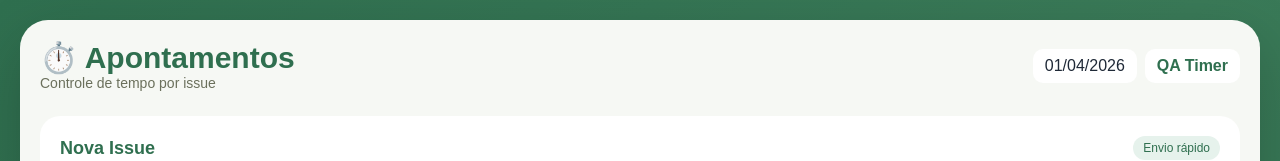
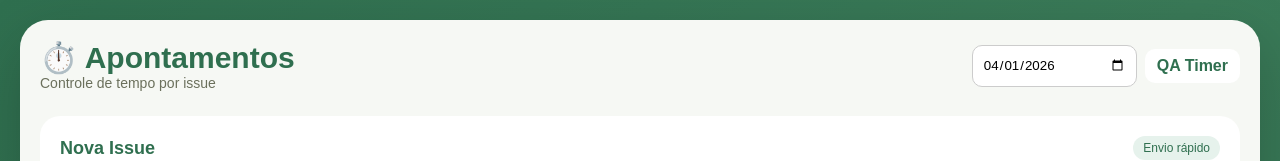
Before and after one commit to WelitonFranco/apontamentos-app, a Next.js app: page / in a window 1280 px wide. Shown: the top 161 px of the page. Built offline with nearby package versions, Linux system fonts and the light colour scheme.

Commit message:
Sync new issue date with report date picker

```diff
--- a/app/globals.css
+++ b/app/globals.css
@@ -57,6 +57,7 @@ body {
   display: flex;
   gap: 8px;
   flex-wrap: wrap;
+  align-items: center;
 }
 
 .topbar-badge {
@@ -68,6 +69,11 @@ body {
 .topbar-badge-strong {
   font-weight: bold;
   color: #2f6f4f;
+}
+
+.report-date-field {
+  width: 165px;
+  height: 36px;
 }
 
 /* CARD */
@@ -124,6 +130,11 @@ body {
   border-radius: 10px;
   padding: 8px 12px;
   cursor: pointer;
+}
+
+.btn:disabled {
+  opacity: 0.5;
+  cursor: not-allowed;
 }
 
 .btn-primary {
@@ -214,6 +225,12 @@ body {
 .issue-title-line {
   font-weight: bold;
   font-size: 14px;
+}
+
+.issue-text-strong {
+  font-size: 14px;
+  font-weight: 700;
+  color: #1f2937;
 }
 
 .issue-link {
--- a/app/page.js
+++ b/app/page.js
@@ -17,6 +17,20 @@ function getToday() {
   const day = String(now.getDate()).padStart(2, "0");
   const month = String(now.getMonth() + 1).padStart(2, "0");
   const year = now.getFullYear();
+  return `${day}/${month}/${year}`;
+}
+
+function toDateInputValue(date) {
+  const day = String(date.getDate()).padStart(2, "0");
+  const month = String(date.getMonth() + 1).padStart(2, "0");
+  const year = date.getFullYear();
+  return `${year}-${month}-${day}`;
+}
+
+function toBrDate(date) {
+  const day = String(date.getDate()).padStart(2, "0");
+  const month = String(date.getMonth() + 1).padStart(2, "0");
+  const year = date.getFullYear();
   return `${day}/${month}/${year}`;
 }
 
@@ -116,14 +130,11 @@ function calculatePeriodStats(items, periodName, referenceDate = new Date()) {
 }
 
 function parseTimeToSeconds(time) {
-  const parts = (time || "").split(":").map(Number);
+  const match = /^(\d{2}):([0-5]\d):([0-5]\d)$/.exec(time || "");
+  if (!match) return 0;
 
-  if (parts.length !== 3 || parts.some((item) => Number.isNaN(item) || item < 0)) {
-    return 0;
-  }
-
-  const [h, m, s] = parts;
-  return h * 3600 + m * 60 + s;
+  const [, h, m, s] = match;
+  return Number(h) * 3600 + Number(m) * 60 + Number(s);
 }
 
 function secondsToTimeInput(totalSeconds) {
@@ -135,8 +146,13 @@ function secondsToTimeInput(totalSeconds) {
 }
 
 function createIssue(date, link, type, elapsedSeconds = 0) {
+  const id =
+    typeof crypto !== "undefined" && crypto.randomUUID
+      ? crypto.randomUUID()
+      : `${Date.now()}-${Math.random()}`;
+
   return {
-    id: Date.now() + Math.random(),
+    id,
     date,
     link,
     type,
@@ -170,6 +186,7 @@ function getDomainLabel(url) {
 }
 
 export default function Page() {
+  const [reportDate, setReportDate] = useState(() => new Date());
   const [date, setDate] = useState(getToday());
   const [link, setLink] = useState("");
   const [type, setType] = useState("Teste");
@@ -184,8 +201,12 @@ export default function Page() {
 
     try {
       const raw = window.localStorage.getItem(STORAGE_KEY);
-      return raw ? JSON.parse(raw) : [];
-    } catch {
+      if (!raw) return [];
+
+      const parsed = JSON.parse(raw);
+      return Array.isArray(parsed) ? parsed : [];
+    } catch (error) {
+      console.error("Erro ao carregar issues do localStorage:", error);
       return [];
     }
   });
@@ -196,7 +217,11 @@ export default function Page() {
   }, []);
 
   useEffect(() => {
-    window.localStorage.setItem(STORAGE_KEY, JSON.stringify(issues));
+    try {
+      window.localStorage.setItem(STORAGE_KEY, JSON.stringify(issues));
+    } catch (error) {
+      console.error("Erro ao salvar issues no localStorage:", error);
+    }
   }, [issues]);
 
   const issuesWithLiveTime = useMemo(() => {
@@ -237,6 +262,10 @@ export default function Page() {
 
   function handleAddIssue() {
     if (!link.trim()) return;
+    if (!parseIssueDate(date)) {
+      alert("Informe uma data válida no formato DD/MM/AAAA.");
+      return;
+    }
 
     const minutes = Number(manualMinutes) || 0;
     const manualSeconds = Math.max(0, minutes * 60);
@@ -363,6 +392,12 @@ export default function Page() {
   }
 
   function handleSaveEditTime(id) {
+    const isValid = /^(\d{2}):([0-5]\d):([0-5]\d)$/.test(editingTimeValue);
+    if (!isValid) {
+      alert("Informe o tempo no formato HH:MM:SS.");
+      return;
+    }
+
     const segundos = parseTimeToSeconds(editingTimeValue);
 
     setIssues((current) =>
@@ -382,16 +417,32 @@ export default function Page() {
     setEditingTimeValue("");
   }
 
+  function handleReportDateChange(value) {
+    const nextDate = new Date(`${value}T00:00:00`);
+    if (Number.isNaN(nextDate.getTime())) return;
+
+    setReportDate(nextDate);
+    setDate(toBrDate(nextDate));
+  }
+
   const activeIssues = issuesWithLiveTime.filter(
     (issue) => issue.status !== "Encerrada"
   );
 
-  const finishedIssues = issuesWithLiveTime.filter(
-    (issue) => issue.status === "Encerrada"
+  const finishedIssues = issuesWithLiveTime
+    .filter((issue) => issue.status === "Encerrada")
+    .sort((a, b) => (b.completedAt || 0) - (a.completedAt || 0));
+
+  const referenceDate = reportDate;
+  const reportDayKey = getPeriodKey(
+    `${String(referenceDate.getDate()).padStart(2, "0")}/${String(
+      referenceDate.getMonth() + 1
+    ).padStart(2, "0")}/${referenceDate.getFullYear()}`
+  ).day;
+
+  const todayIssues = issuesWithLiveTime.filter(
+    (issue) => getPeriodKey(issue.date).day === reportDayKey
   );
-
-  const today = getToday();
-  const todayIssues = issuesWithLiveTime.filter((issue) => issue.date === today);
 
   const totalTodaySeconds = todayIssues.reduce(
     (acc, issue) => acc + issue.displaySeconds,
@@ -410,8 +461,6 @@ export default function Page() {
   const allRetests = issuesWithLiveTime.filter(
     (issue) => issue.type === "Reteste"
   );
-
-  const referenceDate = new Date();
 
   const testStats = {
     day: {
@@ -492,7 +541,13 @@ export default function Page() {
           </div>
 
           <div className="topbar-badges">
-            <span className="topbar-badge">{today}</span>
+            <input
+              type="date"
+              value={toDateInputValue(reportDate)}
+              onChange={(e) => handleReportDateChange(e.target.value)}
+              className="field report-date-field"
+              title="Data de referência do relatório"
+            />
             <span className="topbar-badge topbar-badge-strong">QA Timer</span>
           </div>
         </div>
@@ -640,6 +695,7 @@ export default function Page() {
                           onClick={() => handleStart(issue.id)}
                           className="btn btn-start"
                           title="Iniciar"
+                          disabled={issue.status === "Em andamento"}
                         >
                           ▶
                         </button>
@@ -648,6 +704,7 @@ export default function Page() {
                           onClick={() => handlePause(issue.id)}
                           className="btn btn-pause"
                           title="Pausar"
+                          disabled={issue.status !== "Em andamento"}
                         >
                           ⏸
                         </button>
--- a/next.config.mjs
+++ b/next.config.mjs
@@ -1,4 +1,6 @@
 /** @type {import('next').NextConfig} */
-const nextConfig = {};
+const nextConfig = {
+  reactStrictMode: true,
+};
 
 export default nextConfig;
--- a/package.json
+++ b/package.json
@@ -5,10 +5,11 @@
   "scripts": {
     "dev": "next dev",
     "build": "next build",
-    "start": "next start"
+    "start": "next start",
+    "lint": "next lint"
   },
   "dependencies": {
-    "next": "^15.2.8",
+    "next": "15.2.8",
     "react": "19.0.0",
     "react-dom": "19.0.0"
   }
```
Also changed, not shown: 1 other file (tests, documents, lock files or other folders).
